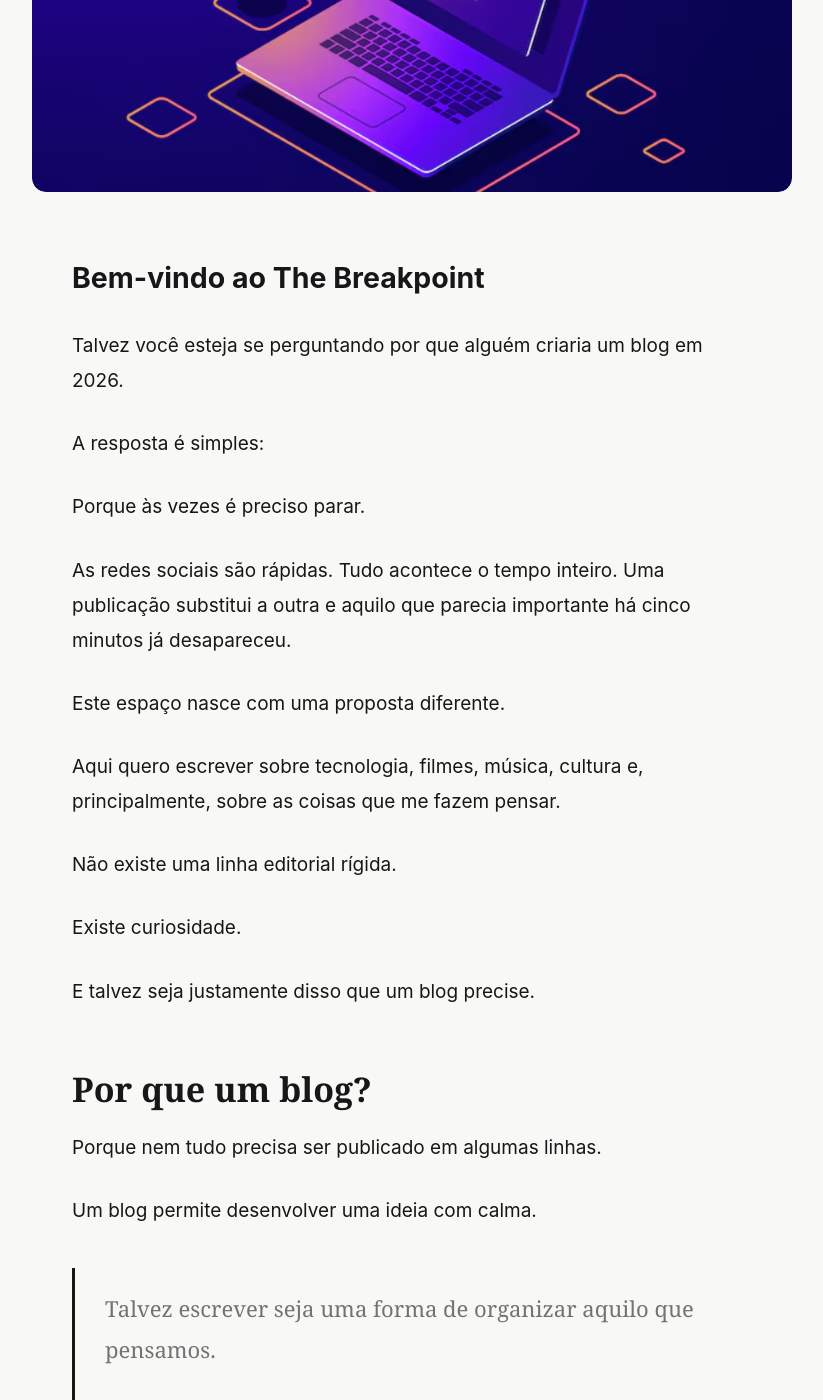
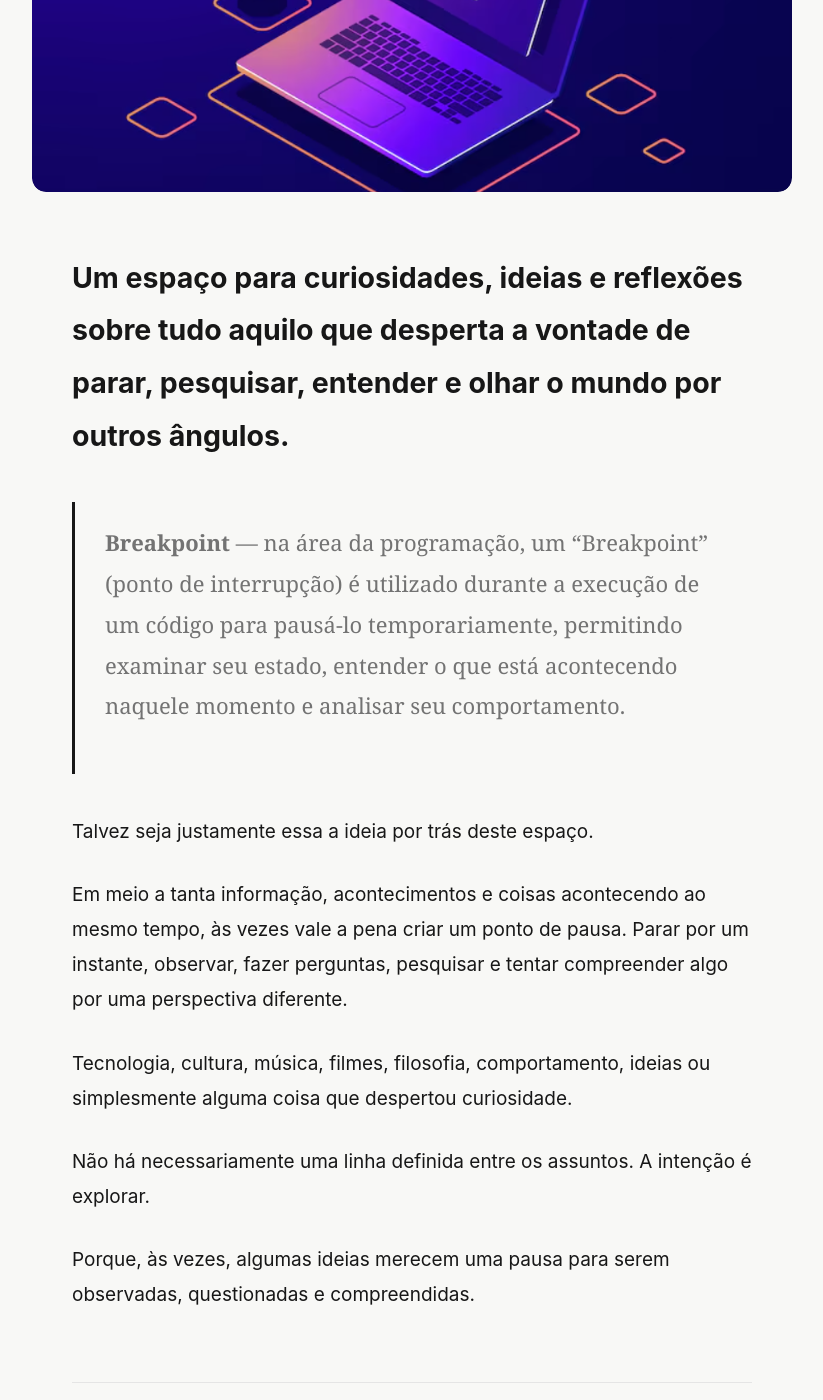
Before and after one commit to marcosmvabreu/the-breakpoint, a Jekyll site: the page built from _posts/2026-09-19-bem-vindo-ao-the-breakpoint.md, in a window 1280 px wide and 1400 px high, scrolled down 647 px. Shown: the whole window, without its empty margins (228-1051 px from the left). Built offline with Jekyll 4.4.1, drawn with Linux system fonts in a browser that asks for light colours; some of the changed text lies outside the part shown.

Commit message:
Ajustes no primeiro post

```diff
--- a/_includes/footer.html
+++ b/_includes/footer.html
@@ -1,4 +1,4 @@
-<footer class="site-footer">
+<footer style="text-align: center;" class="site-footer">
 
   <div class="container">
 
--- a/_posts/2026-09-05-bem-vindo-ao-the-breakpoint.md
+++ /dev/null
@@ -1,47 +0,0 @@
----
-title: "Bem-vindo ao The Breakpoint"
-description: "Por que criar mais um blog em um mundo cheio de redes sociais?"
-categories:
-  - Reflexão
-image: "/assets/images/posts/image.png"
----
-
-# Bem-vindo ao The Breakpoint
-
-Talvez você esteja se perguntando por que alguém criaria
-um blog em 2026.
-
-A resposta é simples:
-
-Porque às vezes é preciso parar.
-
-As redes sociais são rápidas. Tudo acontece o tempo inteiro.
-Uma publicação substitui a outra e aquilo que parecia
-importante há cinco minutos já desapareceu.
-
-Este espaço nasce com uma proposta diferente.
-
-Aqui quero escrever sobre tecnologia, filmes, música,
-cultura e, principalmente, sobre as coisas que me fazem pensar.
-
-Não existe uma linha editorial rígida.
-
-Existe curiosidade.
-
-E talvez seja justamente disso que um blog precise.
-
-## Por que um blog?
-
-Porque nem tudo precisa ser publicado em algumas linhas.
-
-Um blog permite desenvolver uma ideia com calma.
-
-> Talvez escrever seja uma forma de organizar aquilo que pensamos.
-
-### Tecnologia e cultura
-
-Também quero usar este espaço para falar sobre tecnologia.
-
-Código, inteligência artificial, filmes, música e cultura.
-
-E talvez algumas coisas completamente diferentes.
--- /dev/null
+++ b/_posts/2026-09-19-bem-vindo-ao-the-breakpoint.md
@@ -0,0 +1,21 @@
+---
+title: "Bem-vindo ao The Breakpoint"
+description: "Por que criar mais um blog em um mundo cheio de redes sociais?"
+categories:
+  - Reflexão
+image: "/assets/images/posts/image.png"
+---
+
+# Um espaço para curiosidades, ideias e reflexões sobre tudo aquilo que desperta a vontade de parar, pesquisar, entender e olhar o mundo por outros ângulos.
+
+> **Breakpoint** — na área da programação, um "Breakpoint" (ponto de interrupção) é utilizado durante a execução de um código para pausá-lo temporariamente, permitindo examinar seu estado, entender o que está acontecendo naquele momento e analisar seu comportamento.
+
+Talvez seja justamente essa a ideia por trás deste espaço.
+
+Em meio a tanta informação, acontecimentos e coisas acontecendo ao mesmo tempo, às vezes vale a pena criar um ponto de pausa. Parar por um instante, observar, fazer perguntas, pesquisar e tentar compreender algo por uma perspectiva diferente.
+
+Tecnologia, cultura, música, filmes, filosofia, comportamento, ideias ou simplesmente alguma coisa que despertou curiosidade.
+
+Não há necessariamente uma linha definida entre os assuntos. A intenção é explorar.
+
+Porque, às vezes, algumas ideias merecem uma pausa para serem observadas, questionadas e compreendidas.
--- a/index.html
+++ b/index.html
@@ -8,7 +8,7 @@ title: "Início"
   <div class="container">
 
     <p class="eyebrow">
-      PAUSAR · OBSERVAR · REFLETIR
+      PARAR · OBSERVAR · REFLETIR
     </p>
 
     <h1>
```
Also changed, not shown: _posts/2026-09-05-bem-vindo-ao-the-breakpoint copy 3.md (deleted, +0 -47 lines), _posts/2026-09-05-bem-vindo-ao-the-breakpoint copy.md (deleted, +0 -47 lines).
